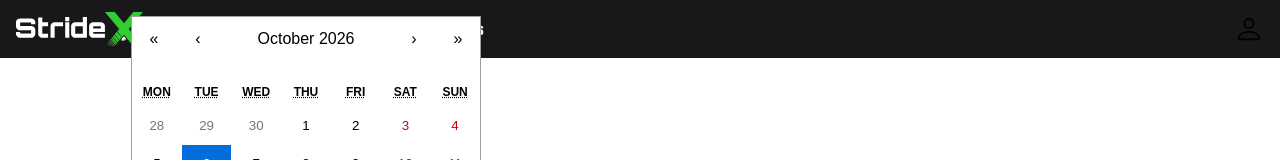
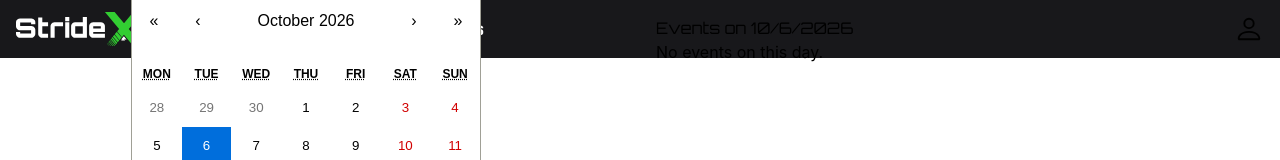
Before and after one commit to kaidenmiller06/StrideX, a React (Vite) app: page /events in a window 1280 px wide. Shown: the top 160 px of the page. Built offline with nearby package versions, Linux system fonts and the light colour scheme.

Commit message:
calendar + map

```diff
--- a/src/components/sections/Events.tsx
+++ b/src/components/sections/Events.tsx
@@ -5,15 +5,26 @@ import Calendar from 'react-calendar'
 import 'react-calendar/dist/Calendar.css'
 
 
+type EventItem = {
+  id: number
+  title: string
+  date: string // 'YYYY-MM-DD'
+  lat: number
+  lng: number
+}
 
+const events: EventItem[] = [
+  { id: 1, title: 'Race', date: '2026-10-22', lat: 40.1510, lng: -76.5916 },
+]
 
 function Events(){
   const [date, setDate] = useState<Date>(new Date())
-
+  const selected = date.toLocaleDateString('en-CA')
+  const todaysEvents = events.filter((e) => e.date === selected)
 
   return(
     <>
-    <div style={{ position: 'fixed', top: 0, left: 115, padding: '1rem', zIndex: 1 }}>
+    <div style={{ position: 'fixed', top: -18, left: 115, padding: '1rem', zIndex: 1 }}>
       <Calendar value={date} onChange={(d) => setDate(d as Date)} />
     </div>
 
@@ -25,10 +36,33 @@ function Events(){
       />
       <Marker position={[40.151042, -76.591637]}>
         <Popup>
-          A pretty CSS3 popup. <br /> Easily customizable.
+          StrideX
         </Popup>
       </Marker>
     </MapContainer>
+     <aside
+        style={{
+          position: 'fixed',
+          top: 0,
+          bottom: 0,
+          left: '50vw',
+          right: 0,
+          padding: '1rem',
+          overflowY: 'auto',
+          zIndex: 1,
+        }}
+      >
+        <h2>Events on {date.toLocaleDateString()}</h2>
+        {todaysEvents.length === 0 ? (
+          <p>No events on this day.</p>
+        ) : (
+          <ul>
+            {todaysEvents.map((e) => (
+              <li key={e.id}>{e.title}</li>
+            ))}
+          </ul>
+        )}
+      </aside>
     </>
     )
 }
```
